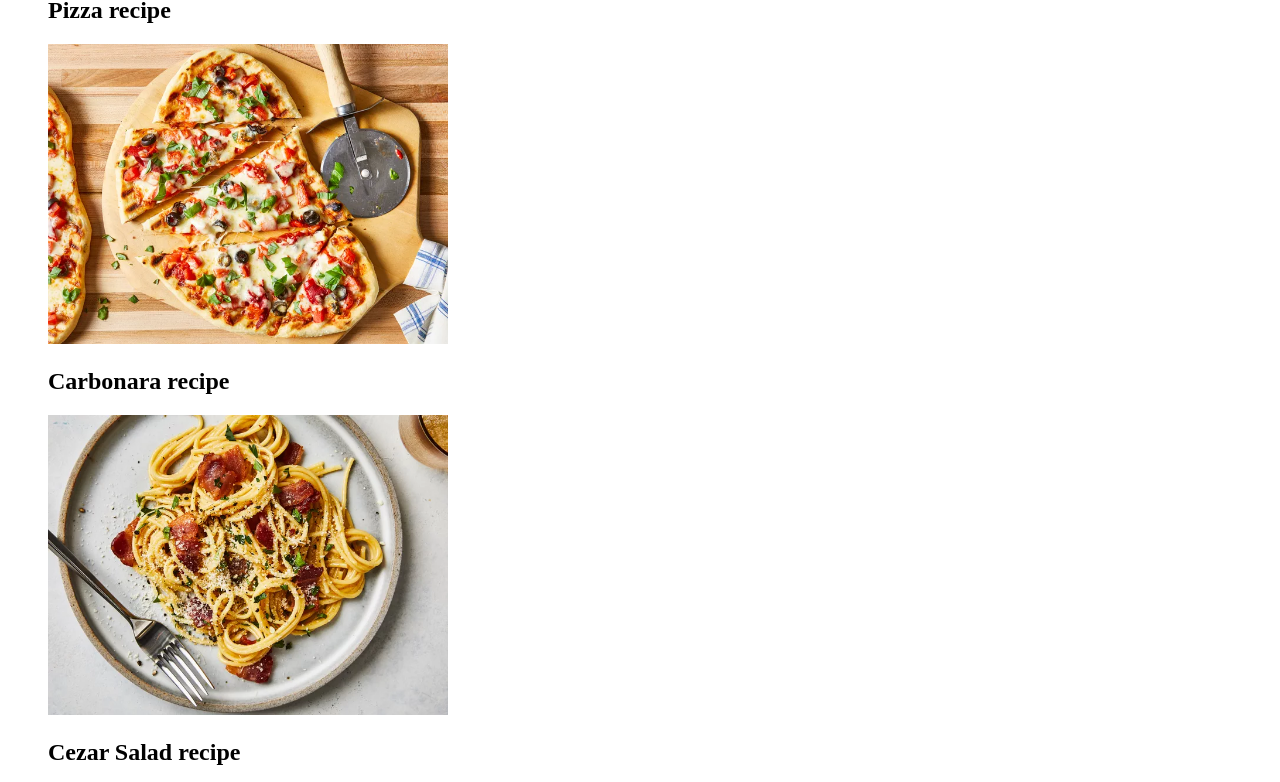
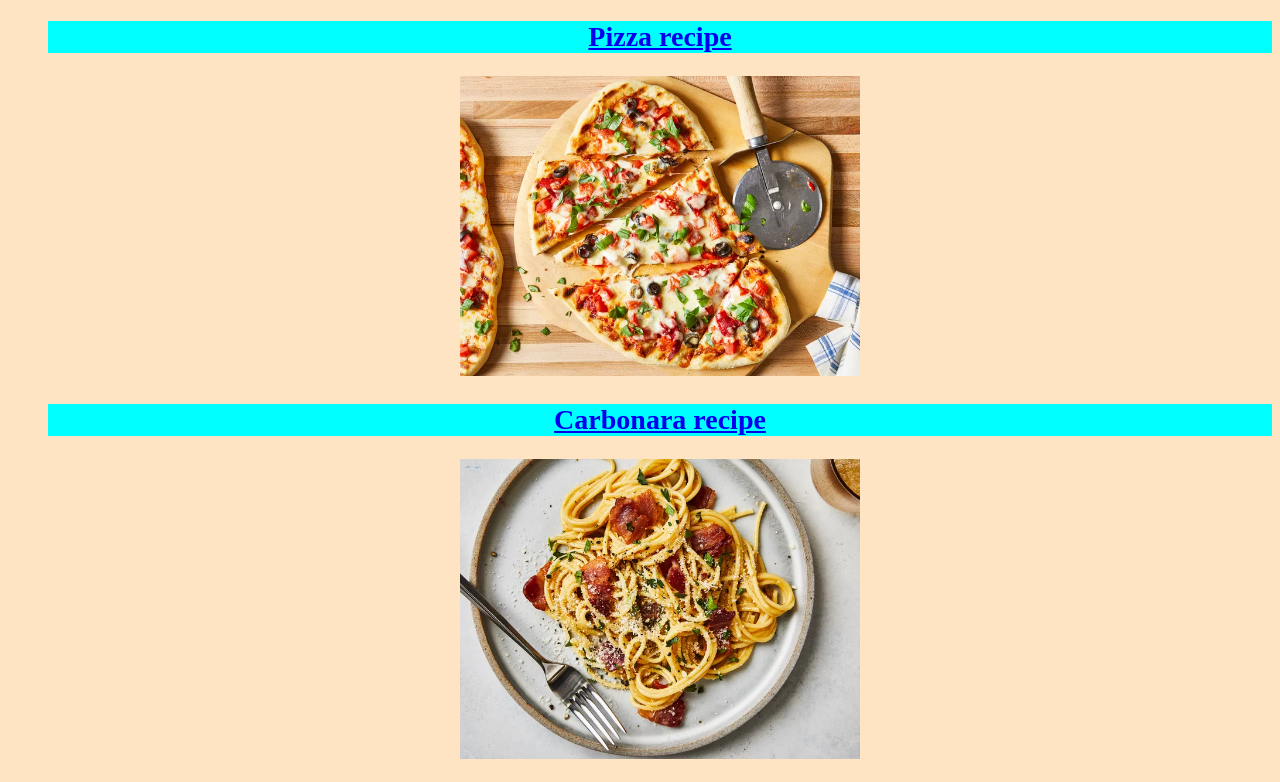
Before and after one commit to KrystianXP/odin-recipes, a plain HTML site: page index.html in a window 1280 px wide. Shown: the part 83-865 px from the top of the page. Drawn offline with Linux system fonts and the light colour scheme.

Commit message:
Styling "index.html" in "main.css" folder I styled home page index.html using basic css syntax.

```diff
--- a/index.html
+++ b/index.html
@@ -3,21 +3,22 @@
 <head>
     <meta charset="UTF-8">
     <meta name="viewport" content="width=device-width, initial-scale=1.0">
+    <link rel="stylesheet" href="main.css">
     <title>Odin-Recipes</title>
 </head>
 <body>
     <h1>Odins Recipes</h1>
     <ul>
-    <h2>Pizza recipe</h2>
+        <a href="recipes/pizza.html"><h2>Pizza recipe</h2></a>
     <a href="recipes/pizza.html"><img src="assets/pizza.png" width="400" height="300"></a>
     </ul>
     <ul>
-        <h2>Carbonara recipe</h2>
+        <a href="recipes/carbonara.html"><h2>Carbonara recipe</h2></a>
         <a href="recipes/carbonara.html"><img src="assets/carbonara.png" width="400" height="300"></a>
 
     </ul>
     <ul>
-        <h2>Cezar Salad recipe</h2>
+        <a href="recipes/greekSalad.html"><h2>Cezar Salad recipe</h2></a>
         <a href="recipes/greekSalad.html"><img src="assets/greekSalad.png" width="400" height="300"></a>
 
     </ul>
--- /dev/null
+++ b/main.css
@@ -0,0 +1,19 @@
+*{
+    font-family: 'Times New Roman', Times, serif;
+    text-align: center;
+    background-color: bisque;
+}
+
+h1{
+    font-size: 42px;
+    background-color: aquamarine;
+}
+
+h2{
+    font-size: 28px;
+    background-color: aqua;
+
+}
+h2:hover{
+    background-color: yellow;
+}
```
Also changed, not shown: recipes/carbonara.html (+1 -0 lines), recipes/greekSalad.html (+1 -0 lines), recipes/pizza.html (+1 -0 lines), recipes/style.css (added).
